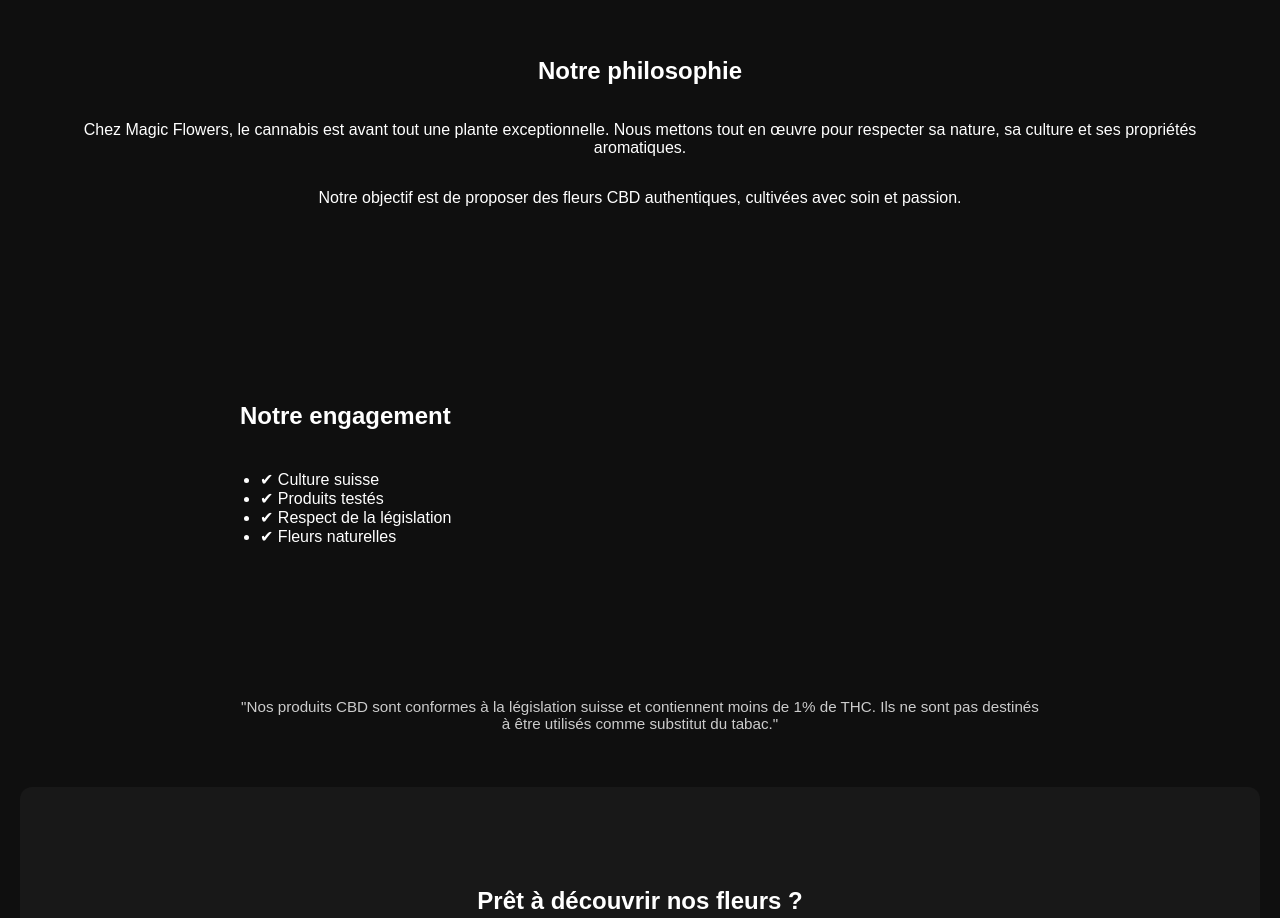
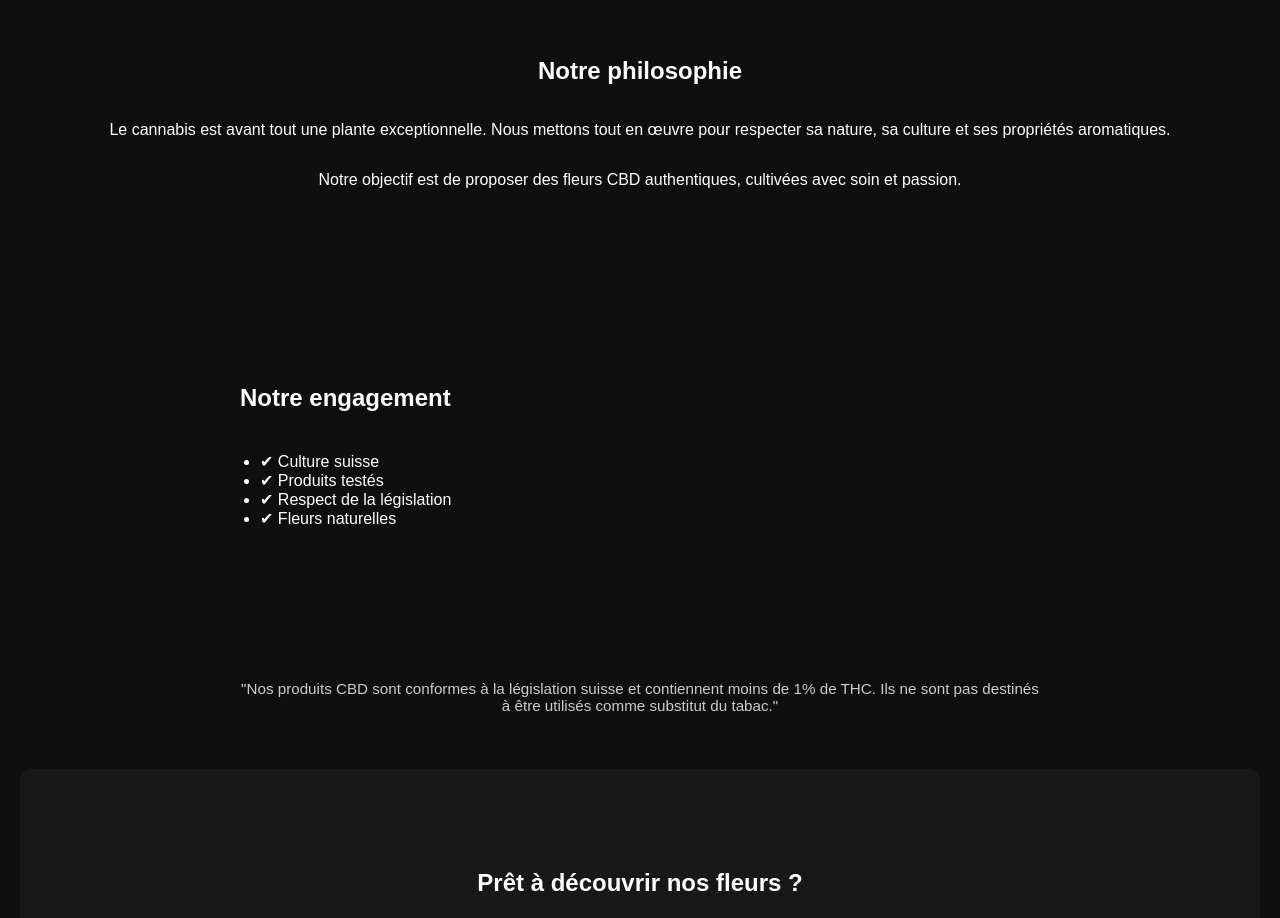
Before and after one commit to LesRhabilleurs/Magic-Flowers, a React (Vite) app: page / in a window 1280 px wide. Shown: the part 1640-2558 px from the top of the page. Built offline with nearby package versions, Linux system fonts and the light colour scheme.

Commit message:
Update Home.jsx

```diff
--- a/src/pages/Home.jsx
+++ b/src/pages/Home.jsx
@@ -41,7 +41,7 @@ export default function Home() {
       {/* PHILOSOPHIE */}
       <section className="philosophy">
         <h2>Notre philosophie</h2>
-        <p>Chez Magic Flowers, le cannabis est avant tout une plante exceptionnelle. Nous mettons tout en œuvre pour respecter sa nature, sa culture et ses propriétés aromatiques.</p>
+        <p>Le cannabis est avant tout une plante exceptionnelle. Nous mettons tout en œuvre pour respecter sa nature, sa culture et ses propriétés aromatiques.</p>
         <p>Notre objectif est de proposer des fleurs CBD authentiques, cultivées avec soin et passion.</p>
       </section>
 
```
